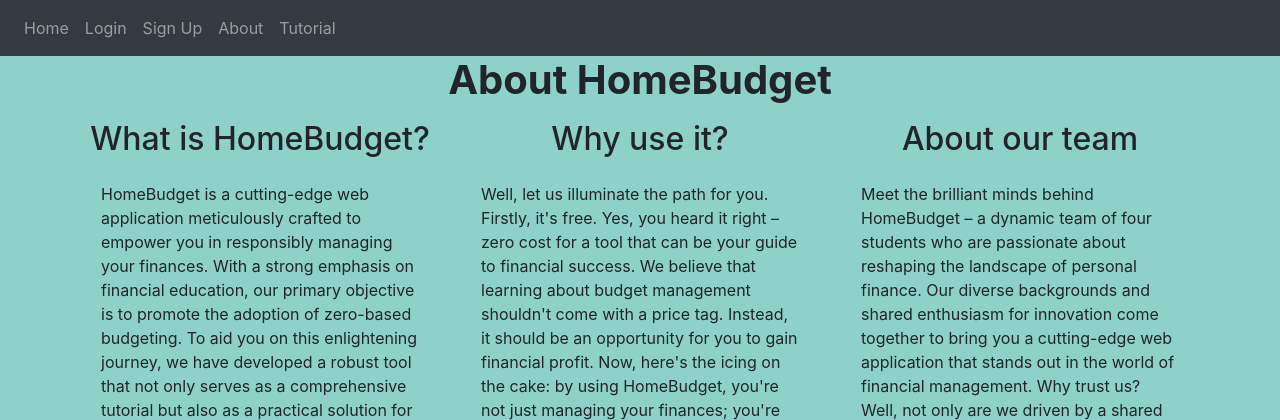
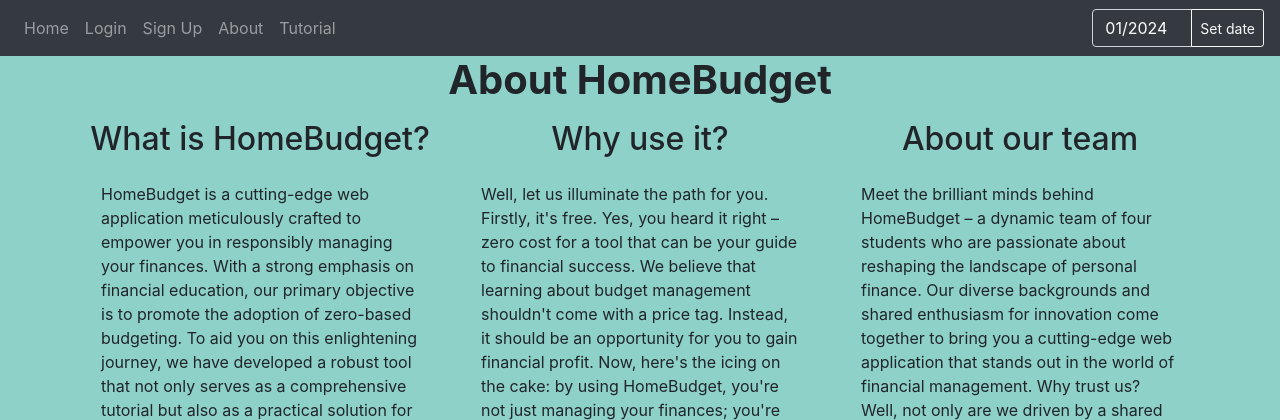
Before and after one commit to justynagibas/HomeBudgetApp, a Flask app: page /about in a window 1280 px wide. Shown: the top 420 px of the page. Run offline with Flask 3, Linux system fonts and the light colour scheme; parts of the project's set-up code (start-up, migrations or seed data) failed here and were passed over; some libraries are stand-ins or nearby versions.

Commit message:
Added date selection to navbar.

```diff
--- a/app/routes/routes.py
+++ b/app/routes/routes.py
@@ -18,7 +18,13 @@ from app.category.manage_category import (
     get_subcategories,
     get_categories,
 )
-from app.analysis.plot_queries import get_category_progress, get_category_plan, get_subcategories_spendings, get_category_historic_data, get_subcategories_hirtoric_spedning
+from app.analysis.plot_queries import (
+    get_category_progress,
+    get_category_plan,
+    get_subcategories_spendings,
+    get_category_historic_data,
+    get_subcategories_hirtoric_spedning,
+)
 from app.category.category_forms import AddCategoryForm, AddSubcategoryForm, RemoveSubcategoryForm, RemoveCategoryForm
 from app.database.database import Users, Groups, Category, Subcategory, UserGroup, Transactions, Goals, Budget
 from app.routes.dashboard_queries import (
@@ -35,8 +41,26 @@ from app.routes.forms import AddGoalForm, AddGoalProgress
 
 
 this_date = datetime.now().strftime("%B, %Y")
-this_month = date.today().month  # TODO: make this changeable in nav
-this_year = date.today().year  # TODO: make this changeable in nav
+this_month = date.today().month
+this_year = date.today().year
+
+
+@app.context_processor
+def inject_current_date():
+    return dict(selected_month=this_month, selected_year=this_year)
+
+
+@app.route("/update_date", methods=["POST"])
+def update_date():
+    global this_month, this_year, this_date
+
+    # Handle form submission logic here
+    selected_date = request.form["datePicker"]
+    this_month, this_year = selected_date.split("/")
+    this_date = datetime.strptime(selected_date, "%m/%Y").strftime("%B, %Y")
+
+    # Redirect back to the referring page
+    return redirect(request.referrer)
 
 
 @app.route("/")
@@ -50,7 +74,12 @@ def hello():
 
 @app.route("/home")
 def home():
-    percent_of_month = round((date.today().day / calendar.monthrange(date.today().year, date.today().month)[1]) * 100)
+    if int(this_month) < date.today().month or int(this_year) < date.today().year:
+        percent_of_month = 100
+    else:
+        percent_of_month = round(
+            (date.today().day / calendar.monthrange(date.today().year, date.today().month)[1]) * 100
+        )
 
     user_income_plan, user_outcome_plan = get_user_monthly_budget_sums(current_user.get_id(), this_month, this_year)
     user_planned_balance = user_income_plan - user_outcome_plan
@@ -385,7 +414,6 @@ def get_subcategory_field_options():
     return jsonify(subcategory_choices)
 
 
-
 # @app.route("/analysis", methods=["GET", "POST"])
 # def analysis_page(category='Food'):
 #     categories = get_categories()
@@ -411,18 +439,21 @@ def get_subcategory_field_options():
 #     # return jsonify(subcategory_choices)
 #     return analysis_page(selected_cat)
 
-def get_analysis_data(category,subcategory):
+
+def get_analysis_data(category, subcategory):
     categories = get_categories()
     categories.remove("Income")
     if category is None:
         category = categories[0]
-    if subcategory == '':
+    if subcategory == "":
         subcategory = None
     category_plan = get_category_plan(category, this_month, this_year)
     subcategories_spending = get_subcategories_spendings(category, this_month, this_year)
-    category_spending_percent = round(get_category_progress(category, this_month, this_year) / category_plan * 100) if category_plan != 0 else 0
+    category_spending_percent = (
+        round(get_category_progress(category, this_month, this_year) / category_plan * 100) if category_plan != 0 else 0
+    )
     category_history_budget_spending = get_category_historic_data(category, this_year)
-    subcategory_history_spending = get_subcategories_hirtoric_spedning(category,subcategory , this_year)
+    subcategory_history_spending = get_subcategories_hirtoric_spedning(category, subcategory, this_year)
 
     return {
         "default_category": category,
@@ -431,8 +462,9 @@ def get_analysis_data(category,subcategory):
         "category_spending": category_spending_percent,
         "subcategories_spending": subcategories_spending,
         "category_history_budget_spending": category_history_budget_spending,
-        "subcategory_history_spending": subcategory_history_spending
+        "subcategory_history_spending": subcategory_history_spending,
     }
+
 
 @app.route("/analysis", methods=["GET", "POST"])
 def analysis_page():
--- a/app/static/utils.js
+++ b/app/static/utils.js
@@ -6,3 +6,14 @@ function deleteRecord(recordId, type){
         window.location.reload();
     })
 }
+
+$(document).ready(function(){
+    $('#datePicker').datepicker({
+      format: 'mm/yyyy',
+      startDate: '01/1970',  // Set your desired start date (in the format MM/YYYY)
+      endDate: new Date().toISOString().split('T')[0],  // Set end date to current date
+      autoclose: true,
+      todayHighlight: true,
+      minViewMode: 1,  // Set the minViewMode to 1 to show only month and year
+    });
+});
--- a/app/templates/main_layout.html
+++ b/app/templates/main_layout.html
@@ -14,9 +14,8 @@
       href="https://stackpath.bootstrapcdn.com/font-awesome/4.7.0/css/font-awesome.min.css"
       crossorigin="anonymous"
     />
+    <link rel="stylesheet" href="https://cdnjs.cloudflare.com/ajax/libs/bootstrap-datepicker/1.9.0/css/bootstrap-datepicker3.min.css"/>
     <link rel="stylesheet" href="../static/style.css">
-
-
     <title>{% block title %}Home{% endblock %}</title>
   </head>
   <body class="bg-main">
@@ -46,6 +45,17 @@
           {% endif %}
           <a class="nav-item nav-link" id="About" href="/about">About</a>
           <a class="nav-item nav-link" id="Tutorial" href="/tutorial">Tutorial</a>
+        </div>
+        <div class="navbar-nav ml-auto">
+            <form method="post" action="{{ url_for('update_date') }}">
+                <div class="input-group">
+                    <input class="form-control bg-dark text-white" type="text" name="datePicker" id="datePicker" value="{{  "%02d"|format(selected_month|int) }}/{{ selected_year }}" style="max-width: 100px">
+                    <div class="input-group-append">
+                        <button class="btn btn-outline-light btn-sm" type="submit" id="submit-btn">Set date</button>
+                    </div>
+                </div>
+            </form>
+        </div>
         </div>
       </div>
     </nav>
@@ -80,6 +90,7 @@
       integrity="sha384-JZR6Spejh4U02d8jOt6vLEHfe/JQGiRRSQQxSfFWpi1MquVdAyjUar5+76PVCmYl"
       crossorigin="anonymous"
     ></script>
+    <script src="https://cdnjs.cloudflare.com/ajax/libs/bootstrap-datepicker/1.9.0/js/bootstrap-datepicker.min.js"></script>
     <script src="https://cdn.jsdelivr.net/npm/chart.js"></script>
     <script src="../static/charts.js"></script>
     <script src="../static/utils.js"></script>
```
